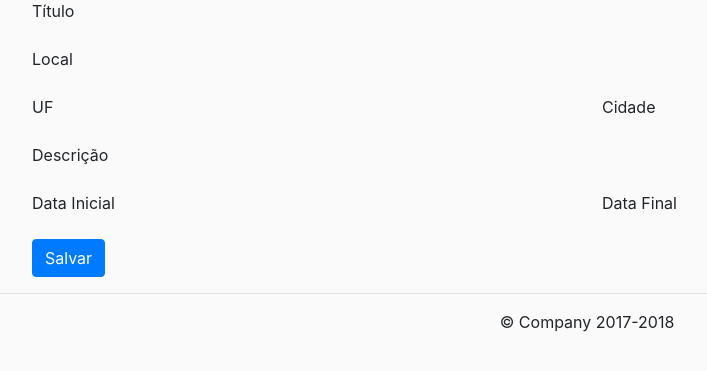
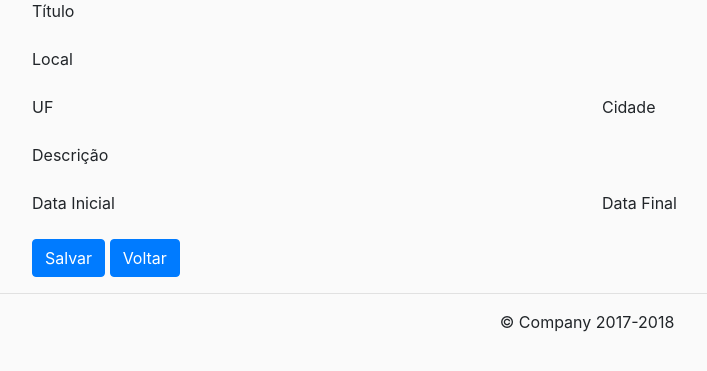
Before and after one commit to robsonalucard/eventos-es2, a Django app: template cEventos/cEventos/eventos/templates/eventos/novo_evento.html in a window 1280 px wide. Shown: the part 137-508 px from the top of the page, without its empty margins (53-760 px from the left). Run offline with Django 3.2, Linux system fonts and the light colour scheme; the template is opened without the code that fills it: values that come from a table or form of the project are taken from there, others are empty; the visitor is signed in with stand-in values (Sample User, id 1); parts of the project's set-up code (start-up, migrations or seed data) failed here and were passed over; some libraries are stand-ins or nearby versions.

Commit message:
adição de botao voltar em templates

```diff
--- a/cEventos/cEventos/accounts/templates/accounts/change_password.html
+++ b/cEventos/cEventos/accounts/templates/accounts/change_password.html
@@ -35,6 +35,7 @@
             {{ form.new_password2|add_class:"form-control" }}
         </div>
         <button type="submit" class="btn btn-primary">Alterar senha</button>
+        <input type="button" value="Voltar" onclick="history.back(-1)" class="btn btn-primary"/>
     </form>
 
 {% endblock %}
--- a/cEventos/cEventos/eventos/templates/eventos/novo_evento.html
+++ b/cEventos/cEventos/eventos/templates/eventos/novo_evento.html
@@ -118,6 +118,7 @@
             </div>
             <div class="form-group">
                 <button type="submit" class="btn btn-primary">Salvar</button>
+                <input type="button" value="Voltar" onclick="history.back(-1)" class="btn btn-primary"/>
             </div>
         </form>
 
```
